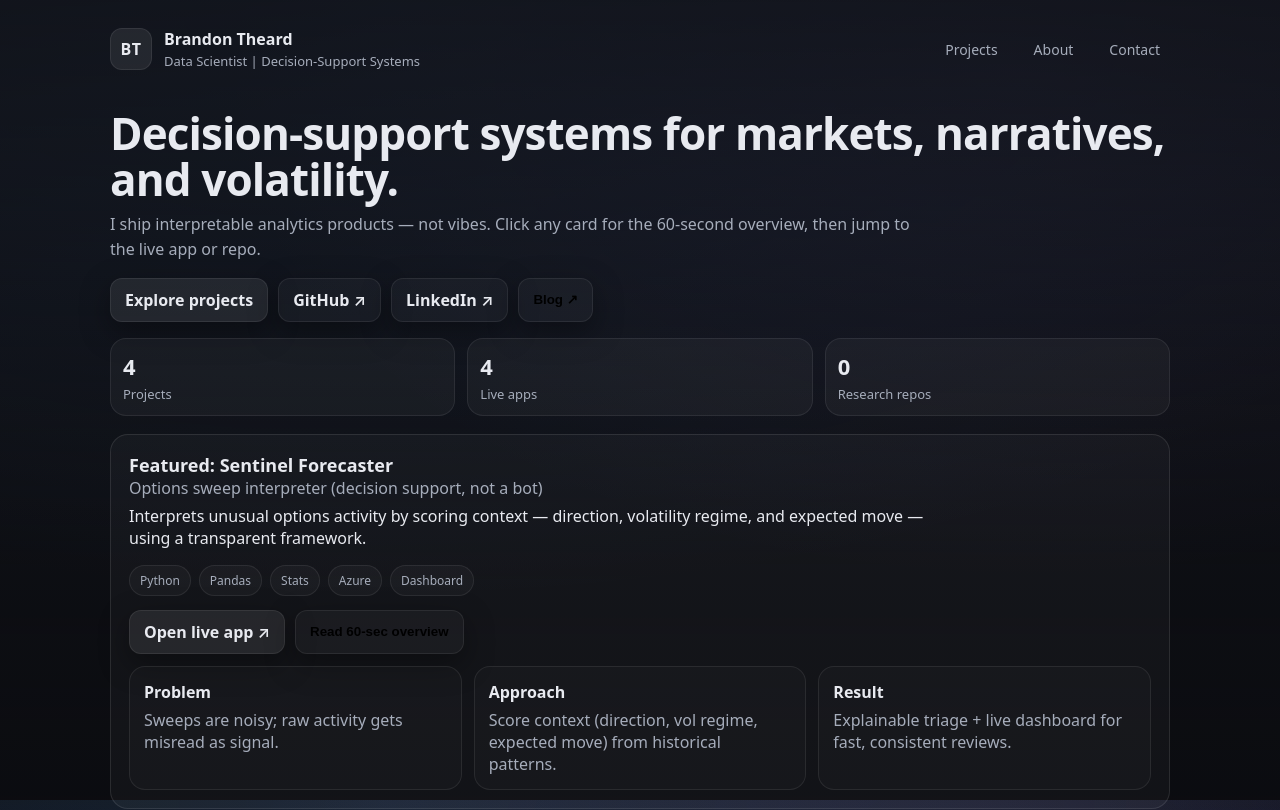
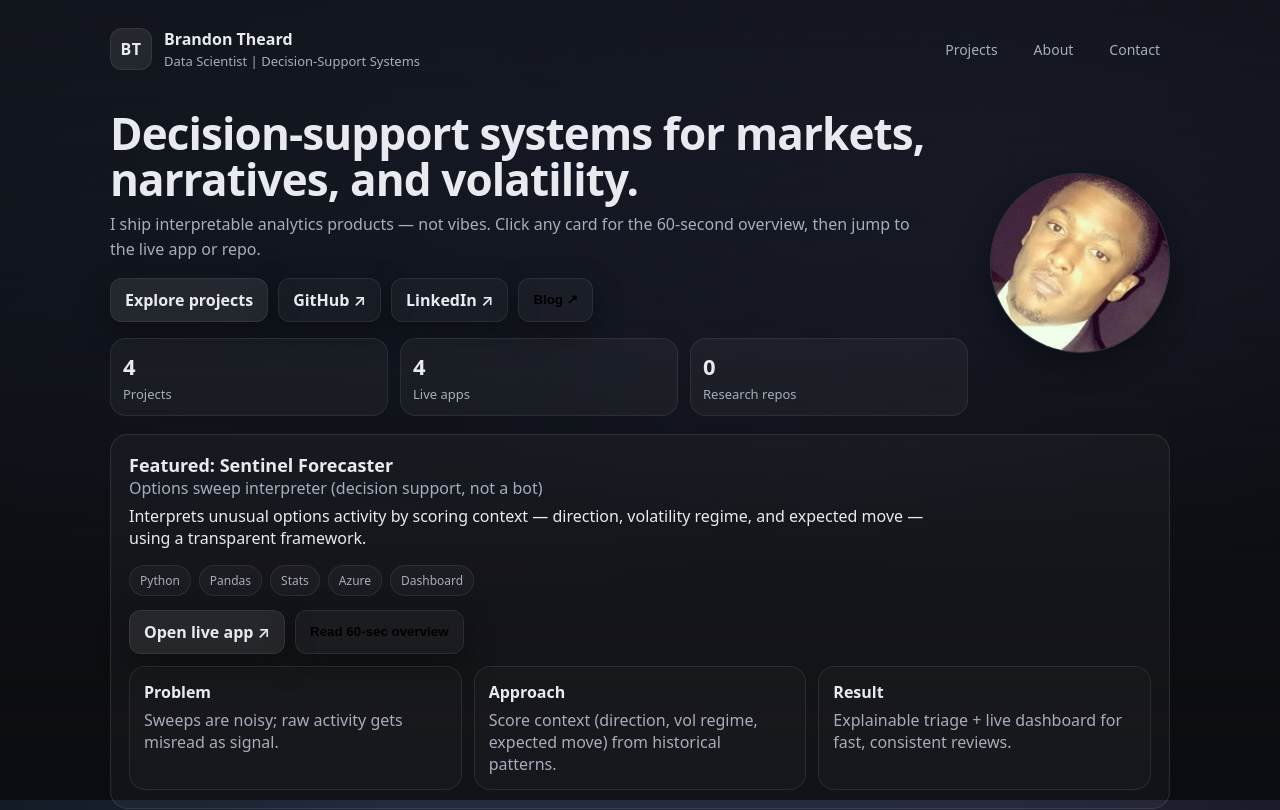
Before and after one commit to btheard3/btheard3.github.io, a React (Vite) app: page / in a window 1280 px wide. Shown: the top 810 px of the page. Built offline with nearby package versions, Linux system fonts and the light colour scheme.

Commit message:
Add hero layout with photo and update hero section for improved presentation

```diff
--- a/src/App.tsx
+++ b/src/App.tsx
@@ -546,6 +546,25 @@ export default function App() {
           outline: none;
         }
         .searchInput:focus { border-color: rgba(255,255,255,0.22); }
+
+        /* NEW: hero photo layout */
+        .heroLayout { display:flex; align-items:center; justify-content:space-between; gap:22px; }
+        .heroCopy { flex:1; min-width:280px; }
+        .heroPhotoWrap { width:180px; flex:0 0 180px; display:flex; justify-content:flex-end; }
+        .heroPhoto {
+          width:180px; height:180px;
+          border-radius:999px;
+          object-fit:cover;
+          border:1px solid rgba(255,255,255,0.10);
+          box-shadow:0 10px 30px rgba(0,0,0,0.35);
+          background:rgba(255,255,255,0.04);
+        }
+        @media (max-width: 860px) {
+          .heroLayout { flex-direction:column; align-items:flex-start; }
+          .heroPhotoWrap { width:148px; flex:0 0 auto; justify-content:flex-start; }
+          .heroPhoto { width:148px; height:148px; }
+        }
+
         .featuredStrip {
           margin-top: 18px;
           padding: 18px;
@@ -666,6 +685,9 @@ export default function App() {
         </div>
 
         <div className="hero">
+          {/* NEW: hero layout with photo */}
+          <div className="heroLayout">
+            <div className="heroCopy">
               <h1 className="heroTitle">Decision-support systems for markets, narratives, and volatility.</h1>
               <p className="heroSubtitle">
                 I ship interpretable analytics products — not vibes. Click any card for the 60-second overview,
@@ -683,7 +705,6 @@ export default function App() {
                   LinkedIn ↗
                 </a>
 
-            {/* NEW: Blog tab next to LinkedIn (opens modal list) */}
                 <button
                   type="button"
                   className="btn secondary"
@@ -706,6 +727,17 @@ export default function App() {
                 <div className="signal">
                   <div className="signalNum">{repoCount}</div>
                   <div className="signalLbl">Research repos</div>
+                </div>
+              </div>
+            </div>
+
+            <div className="heroPhotoWrap">
+              <img
+                src="/headshot.jpg"
+                alt="Brandon Theard"
+                className="heroPhoto"
+                loading="lazy"
+              />
             </div>
           </div>
 
@@ -956,7 +988,6 @@ export default function App() {
         )}
       </Modal>
 
-      {/* NEW: Blog modal list */}
       <BlogModal open={blogsOpen} onClose={() => setBlogsOpen(false)} />
     </div>
   );
```
Also changed, not shown: public/headshot.jpg (added). Lines whose indentation alone changed are shown as unchanged.
